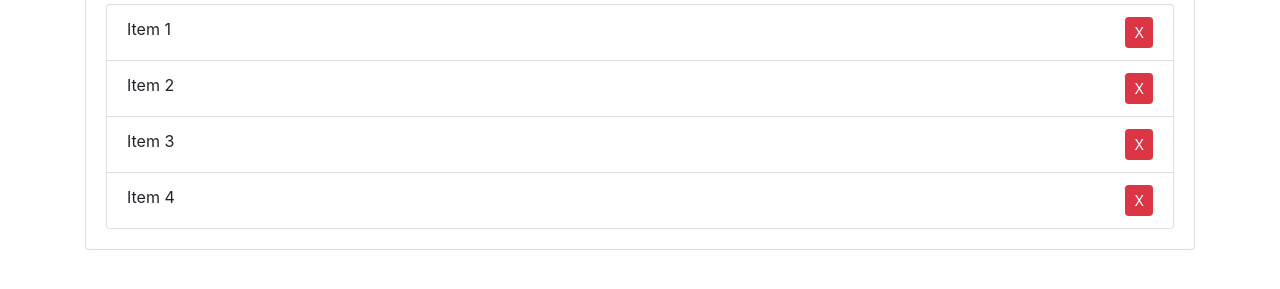
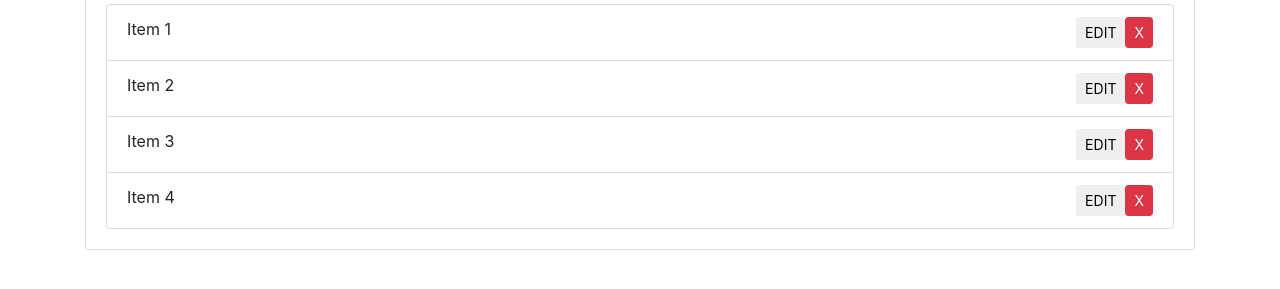
Before and after one commit to PonmathiPonraj/WebDev, a plain HTML site: page index.html in a window 1280 px wide. Shown: the part 273-562 px from the top of the page. Drawn offline with nearby package versions, Linux system fonts and the light colour scheme.

Commit message:
Edit button

```diff
--- a/index.html
+++ b/index.html
@@ -34,15 +34,19 @@
             <ul id="items" class="list-group">
                 <li class="list-group-item">Item 1
                     <button class="btn btn-danger btn-sm float-right delete">X</button>
+                    <button class="btn btn-sm float-right editBtn">EDIT</button>
                 </li>
                 <li class="list-group-item">Item 2
                     <button class="btn btn-danger btn-sm float-right delete">X</button>
+                    <button class="btn btn-sm float-right editBtn">EDIT</button>
                 </li>
                 <li class="list-group-item">Item 3
                     <button class="btn btn-danger btn-sm float-right delete">X</button>
+                    <button class="btn btn-sm float-right editBtn">EDIT</button>
                 </li>
                 <li class="list-group-item">Item 4
                     <button class="btn btn-danger btn-sm float-right delete">X</button>
+                    <button class="btn btn-sm float-right editBtn">EDIT</button>
                 </li>
             </ul>
         </div>
```
